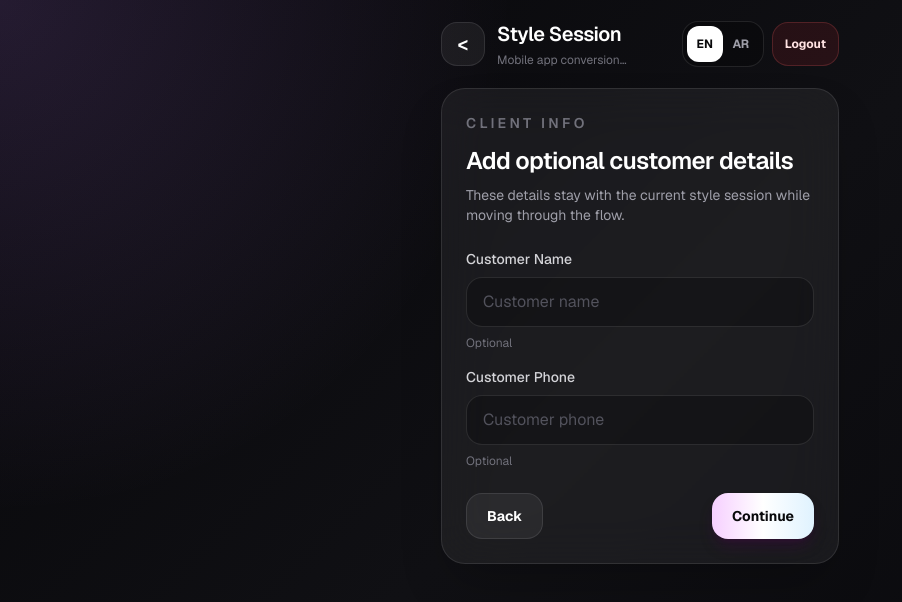
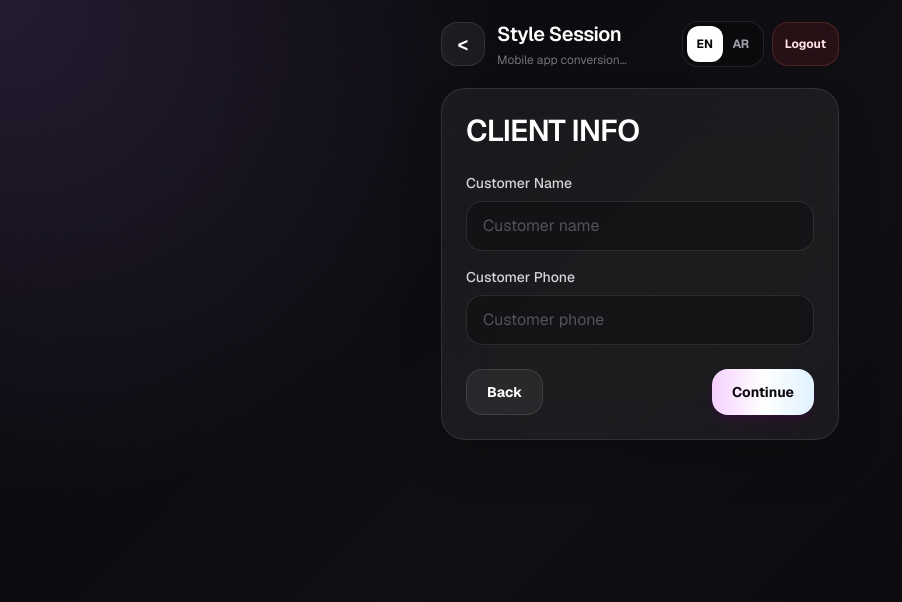
Before and after one commit to Mtayseer1/salonai-portal, a Next.js app: page /style/info in a window 1280 px wide. Shown: the top 602 px of the page, without its empty margins (0-902 px from the left). Built offline with nearby package versions, Linux system fonts and the light colour scheme; no server answers.

Commit message:
Simplify client info page copy

```diff
--- a/app/style/info/page.tsx
+++ b/app/style/info/page.tsx
@@ -59,21 +59,12 @@ export default function StyleInfoPage() {
   return (
     <Card className="max-w-2xl">
       <div className="space-y-6">
-        <div>
-          <p className="text-sm font-semibold uppercase tracking-[0.24em] text-zinc-500">
-            Client info
-          </p>
-          <h2 className="mt-3 text-2xl font-semibold tracking-tight text-white">
-            Add optional customer details
-          </h2>
-          <p className="mt-2 text-sm text-zinc-400">
-            These details stay with the current style session while moving through
-            the flow.
-          </p>
-        </div>
+        <h1 className="text-3xl font-semibold tracking-tight text-white">
+          CLIENT INFO
+        </h1>
 
         <div className="space-y-4">
-          <Field label="Customer Name" hint="Optional">
+          <Field label="Customer Name">
             <input
               className={inputClass}
               value={name}
@@ -83,7 +74,7 @@ export default function StyleInfoPage() {
             />
           </Field>
 
-          <Field label="Customer Phone" hint="Optional">
+          <Field label="Customer Phone">
             <input
               className={inputClass}
               value={phone}
```
